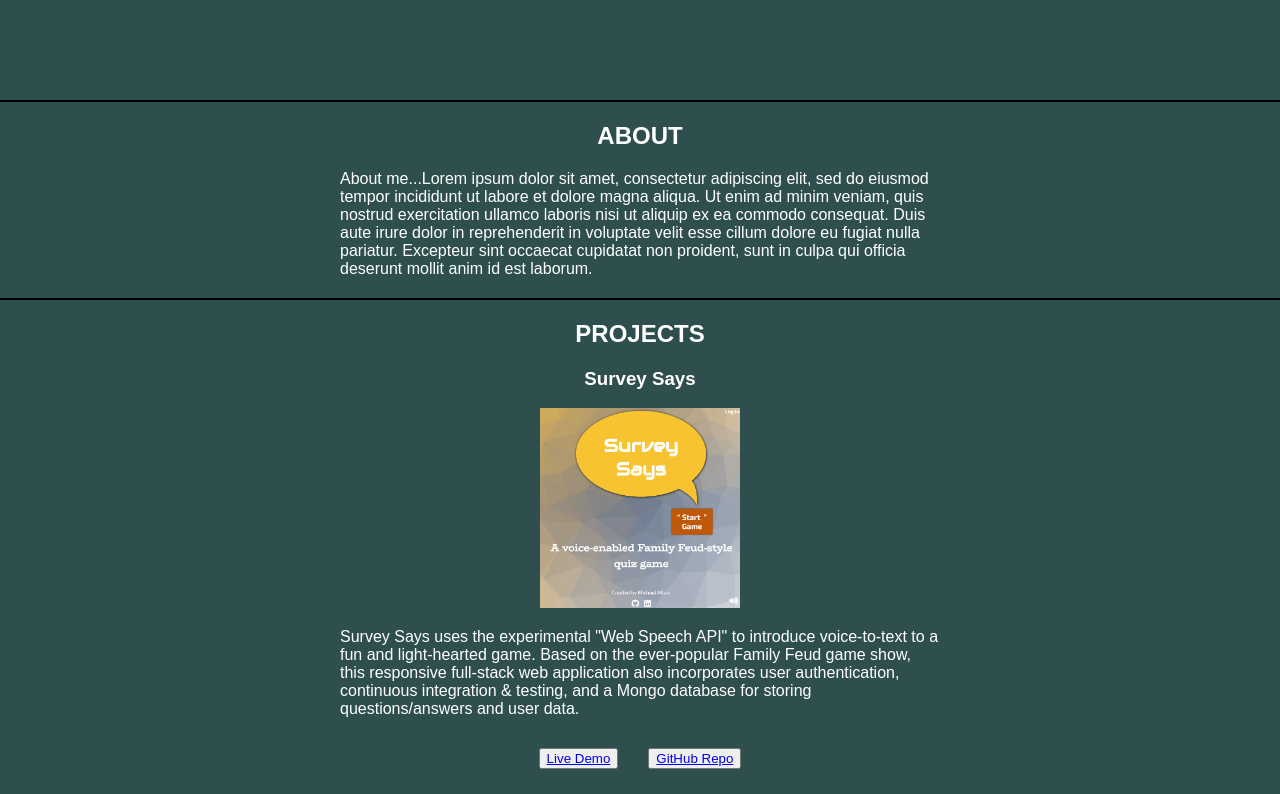
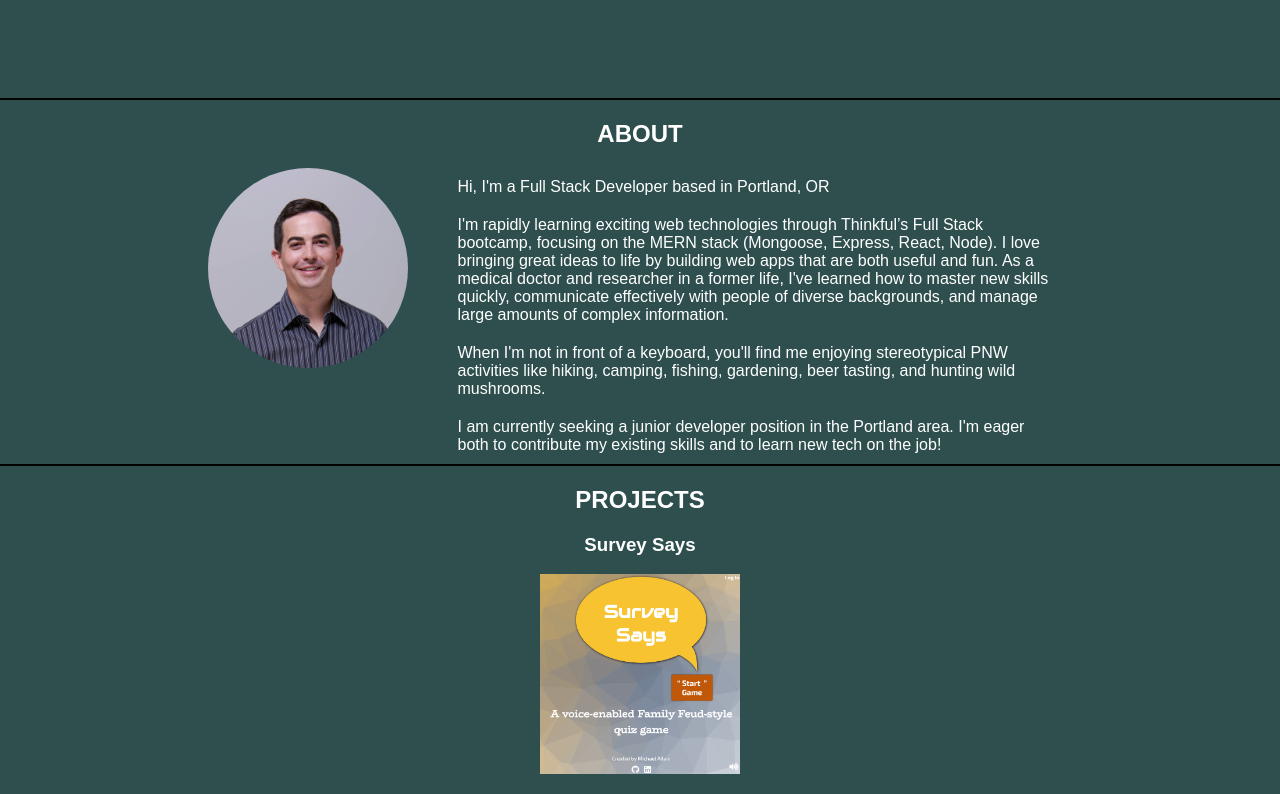
Before and after one commit to fastlain/portfolio, a React (Create React App) app: page / in a window 1280 px wide. Shown: the part 700-1494 px from the top of the page. Built offline with nearby package versions, Linux system fonts and the light colour scheme.

Commit message:
Add About data, update layout

```diff
--- a/src/About.js
+++ b/src/About.js
@@ -1,12 +1,21 @@
 import React, {Component} from 'react';
 import styles from './About.module.css';
+import data from './data/aboutdata';
 
 class About extends Component {
     render() {
+
+        let paragraphs = data.description.map((para, i) => <p key={i} className={styles.para}>{para}</p>);
+
         return (
             <section id="about">
                 <h2>ABOUT</h2>
-                <p className={styles.para}>About me...Lorem ipsum dolor sit amet, consectetur adipiscing elit, sed do eiusmod tempor incididunt ut labore et dolore magna aliqua. Ut enim ad minim veniam, quis nostrud exercitation ullamco laboris nisi ut aliquip ex ea commodo consequat. Duis aute irure dolor in reprehenderit in voluptate velit esse cillum dolore eu fugiat nulla pariatur. Excepteur sint occaecat cupidatat non proident, sunt in culpa qui officia deserunt mollit anim id est laborum.</p>
+                <div className={styles.flexRow}>
+                    <img className={styles.headshot} src={data.headshot} alt="Michael Allain headshot"/>
+                    <div className={styles.flexCol}>
+                        {paragraphs}
+                    </div>
+                </div>
             </section>
         );
     }
--- a/src/About.module.css
+++ b/src/About.module.css
@@ -2,3 +2,38 @@
     max-width: 600px;
     margin: 20px auto;
 }
+
+.headshot {
+    border-radius: 50%;
+    width: 200px;
+    height: 200px;
+    display: block;
+    margin: 0 auto;
+}
+
+.flexRow {
+    width: 80%;
+    max-width: 900px;
+    margin: 0 auto;
+}
+
+.flexCol {
+    display: flex;
+    flex-direction: column;
+    width: 70%;
+    max-width: 700px;
+    margin: 0 auto;
+}
+
+.para {
+    width: 100%;
+    max-width: 600px;
+    margin: 10px auto;
+}
+
+@media (min-width: 800px) {
+    .flexRow {
+        display: flex;
+        justify-content: space-between;
+    }
+}
--- /dev/null
+++ b/src/data/aboutdata.js
@@ -0,0 +1,13 @@
+// This file contains project information to be imported by React components
+
+const aboutdata = {
+    description: [
+        "Hi, I'm a Full Stack Developer based in Portland, OR",
+        "I'm rapidly learning exciting web technologies through Thinkful’s Full Stack bootcamp, focusing on the MERN stack (Mongoose, Express, React, Node). I love bringing great ideas to life by building web apps that are both useful and fun. As a medical doctor and researcher in a former life, I've learned how to master new skills quickly, communicate effectively with people of diverse backgrounds, and manage large amounts of complex information.",
+        "When I'm not in front of a keyboard, you'll find me enjoying stereotypical PNW activities like hiking, camping, fishing, gardening, beer tasting, and hunting wild mushrooms.",
+        "I am currently seeking a junior developer position in the Portland area. I'm eager both to contribute my existing skills and to learn new tech on the job!"
+    ],
+    headshot: "images/headshot.jpg"
+}
+
+export default aboutdata;
--- a/src/index.css
+++ b/src/index.css
@@ -1,3 +1,11 @@
+/***** Border-box *****/
+html {
+  box-sizing: border-box;
+}
+*, *:before, *:after {
+  box-sizing: inherit;
+}
+
 body {
   margin: 0;
   padding: 0;
```
Also changed, not shown: public/images/headshot.jpg (added).
